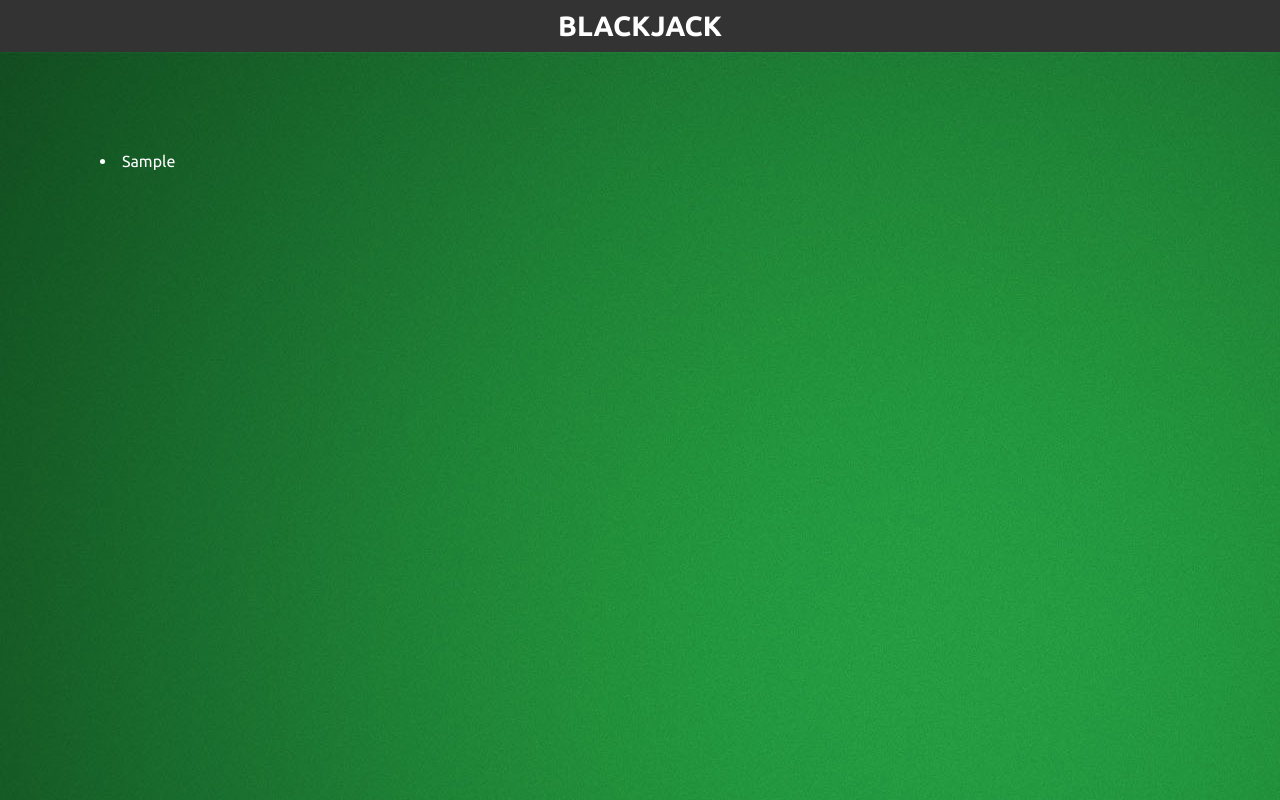
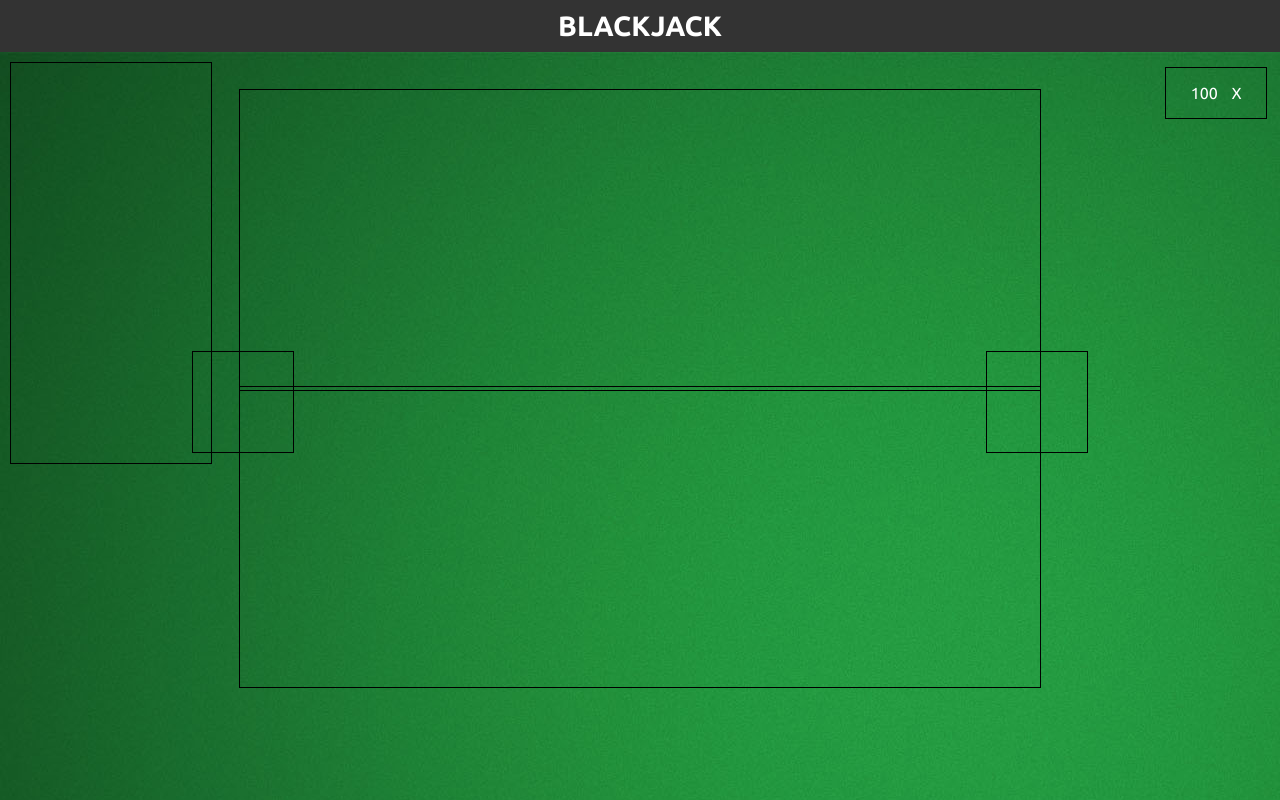
Before and after one commit to knoll3/blackjack, a Rails app: page /games/1 in a window 1280 px wide. Run offline with Rails 7, Linux system fonts and the light colour scheme; tables that the repository leaves empty hold one stand-in row (values such as "Sample post"); style sheets or scripts are compiled from the project's sources; some libraries are stand-ins or nearby versions.

Commit message:
Define div boxes

```diff
--- a/app/assets/stylesheets/games.scss
+++ b/app/assets/stylesheets/games.scss
@@ -1,3 +1,65 @@
-// Place all the styles related to the games controller here.
-// They will automatically be included in application.css.
-// You can use Sass (SCSS) here: http://sass-lang.com/
+#deck {
+	position: absolute;
+	top: 2%;
+	right: 1%;
+	height: 50px;
+	line-height: 50px;
+	width: 100px;
+	border: 1px solid black;
+}
+
+#deck span {
+	margin-left: 5px;
+	margin-right: 5px;
+}
+
+#dealer {
+	position: absolute;
+	top: 5%;
+	height: 300px;
+	width: 800px;
+	left: 0;
+	right: 0;
+	margin-left: auto;
+	margin-right: auto;
+	border: 1px solid black;
+}
+
+#player {
+	position: absolute;
+	bottom: 15%;
+	height: 300px;
+	width: 800px;
+	left: 0;
+	right: 0;
+	margin-left: auto;
+	margin-right: auto;
+	border: 1px solid black;
+}
+
+#hit-button {
+	position: absolute;
+	top: 40%;
+	height: 100px;
+	width: 100px;
+	left: 15%;
+	border: 1px solid black;
+}
+
+#stand-button {
+	position: absolute;
+	top: 40%;
+	height: 100px;
+	width: 100px;
+	right: 15%;
+	border: 1px solid black;
+}
+
+#statistics {
+	position: absolute;
+	top: 10px;
+	left: 10px;
+	height: 400px;
+	width: 200px;
+	border: 1px solid black;
+}
--- a/app/assets/stylesheets/static_pages.scss
+++ b/app/assets/stylesheets/static_pages.scss
@@ -27,6 +27,7 @@ body {
 	right: 0;
 	bottom: 0;
 	text-align: center;
+	color: white;
 }
 
 #create-game {
--- a/app/views/games/show.html.erb
+++ b/app/views/games/show.html.erb
@@ -7,12 +7,20 @@
 
 <!-- Main Section -->
 <div id="main">
-	<div id="deck"   style="float:left; margin:100px; color:white"></div>
-	<div id="dealer" style="float:left; margin:100px; color:white"></div>
-	<div id="player" style="float:left; margin:100px; color:white"></div>
+	<div id="deck">
+		<span>100</span>
+		<span>X</span>
+	</div>
+	<div id="dealer">
+	</div>
+	<div id="player">
+	</div>
+	<div id="hit-button"></div>
+	<div id="stand-button"></div>
+	<div id="statistics"></div>
 </div>
 
-<script type="text/javascript">
+<!-- <script type="text/javascript">
 	$(function() {
 		$.get(`/games/${<%= @game.id %>}/cards`).success(function(data) {
 			$.each(data, function(index, card) {
@@ -21,4 +29,4 @@
 			});
 		});
 	});
-</script>
+</script> -->
```
